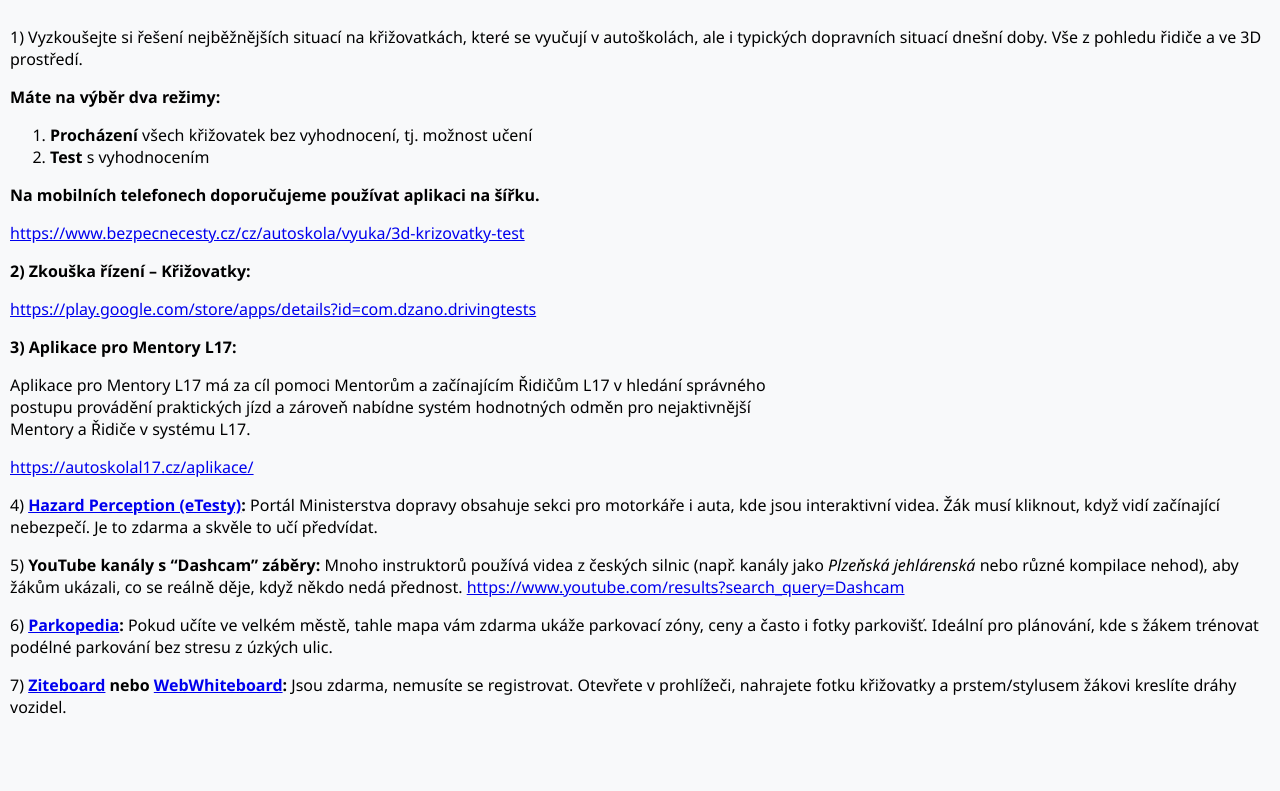
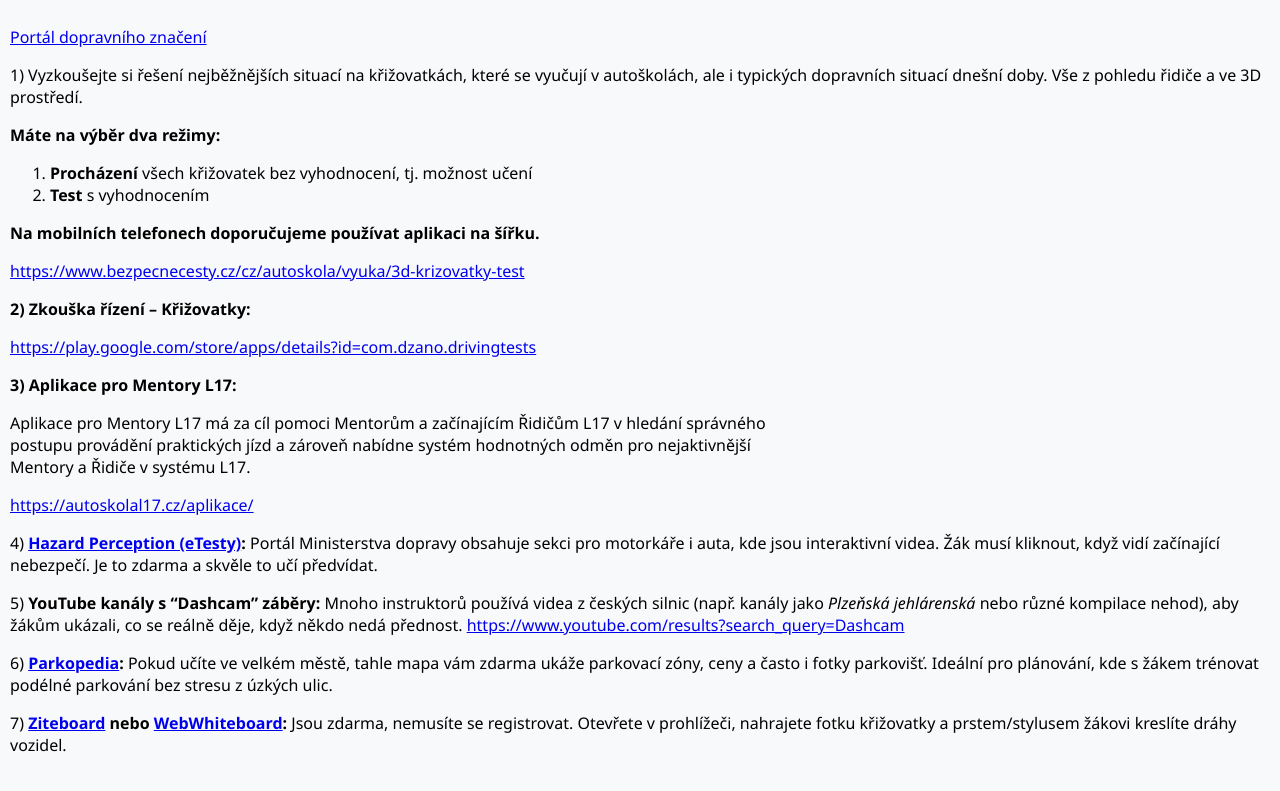
Before and after one commit to bedjan/bedjan.github.io, a Jekyll site: the page built from instruktor_autoskola.md, in a window 1280 px wide. Shown: the top 791 px of the page. Built offline with Jekyll 4.4.1, drawn with Linux system fonts in a browser that asks for light colours; some of the changed lines change nothing that is shown.

Commit message:
Update instruktor_autoskola.md

```diff
--- a/instruktor_autoskola.md
+++ b/instruktor_autoskola.md
@@ -4,10 +4,8 @@
 ---
 
 
+[Portál dopravního značení](https://geoportal.rsd.cz/apps/pasport_dopravniho_znaceni/)
 
-<!-- /\* Font Definitions
-
-\*/ @font-face {font-family:"Cambria Math"; panose-1:2 4 5 3 5 4 6 3 2 4;} @font-face {font-family:Aptos;} /\* Style Definitions \*/ p.MsoNormal, li.MsoNormal, div.MsoNormal {margin-top:0cm; margin-right:0cm; margin-bottom:8.0pt; margin-left:0cm; line-height:107%; font-size:11.0pt; font-family:"Aptos",sans-serif;} a:link, span.MsoHyperlink {color:#467886; text-decoration:underline;} .MsoChpDefault {font-size:11.0pt;} .MsoPapDefault {margin-bottom:8.0pt; line-height:107%;} @page WordSection1 {size:595.3pt 841.9pt; margin:70.85pt 70.85pt 70.85pt 70.85pt;} div.WordSection1 {page:WordSection1;} /\* List Definitions \*/ ol {margin-bottom:0cm;} ul {margin-bottom:0cm;} -->
 
 1)        Vyzkoušejte si řešení nejběžnějších situací na křižovatkách, které se vyučují v autoškolách, ale i typických dopravních situací dnešní doby. Vše z pohledu řidiče a ve 3D prostředí.
 
```
